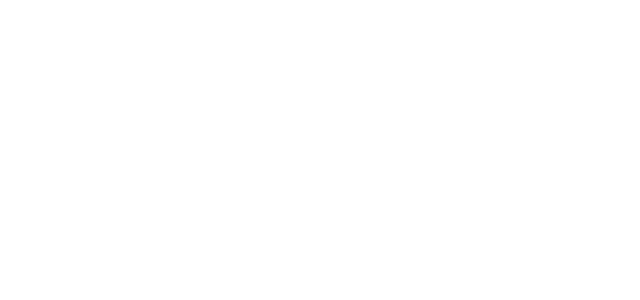
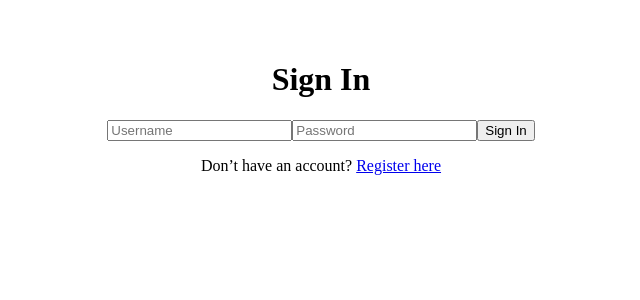
Before and after one commit to dmiddleton92/MyBlogger, a React (Vite) app in the folder MyBlogger/client/: page /login in a window 1280 px wide. Before the commit this address had no page. Shown: the top 300 px of the page, without its empty margins (319-959 px from the left). Built offline with nearby package versions, Linux system fonts and the light colour scheme.

Commit message:
added id for styling, will style later

```diff
--- a/MyBlogger/client/src/Login.jsx
+++ b/MyBlogger/client/src/Login.jsx
@@ -0,0 +1,64 @@
+import React, { useState } from 'react';
+import { useMutation, gql } from '@apollo/client';
+import { useNavigate, Link } from 'react-router-dom';
+import './Login.css';
+
+const LOGIN_MUTATION = gql`
+mutation Login($username: String!, $password: String!) {
+    login(username: $username, password: $password) {
+    token
+    user {
+        id
+        username
+    }
+    }
+}
+`;
+
+function Login() {
+    const [username, setUsername] = useState('');
+    const [password, setPassword] = useState('');
+    const [login, { error }] = useMutation(LOGIN_MUTATION);
+    const navigate = useNavigate();
+
+    const handleSubmit = async (e) => {
+        e.preventDefault();
+        try {
+            const { data } = await login({ variables: { username, password } });
+            localStorage.setItem('token', data.login.token);
+            navigate('/dashboard');
+        } catch (err) {
+            console.error('Login error:', err);
+        }
+    };
+
+    return (
+        <div id="login-container">
+            <h1 id="login-title">Sign In</h1>
+            <form id="login-form" onSubmit={handleSubmit}>
+                <input
+                    id="login-username"
+                    value={username}
+                    onChange={(e) => setUsername(e.target.value)}
+                    placeholder="Username"
+                    autoComplete="username"
+                />
+                <input
+                    id="login-password"
+                    type="password"
+                    value={password}
+                    onChange={(e) => setPassword(e.target.value)}
+                    placeholder="Password"
+                    autoComplete="current-password"
+                />
+                <button id="login-submit" type="submit">Sign In</button>
+            </form>
+            {error && <p id="login-error">{error.message}</p>}
+            <p id="login-register-link">
+                Don’t have an account? <Link to="/">Register here</Link>
+            </p>
+        </div>
+    );
+}
+
+export default Login;
--- a/MyBlogger/client/src/main.jsx
+++ b/MyBlogger/client/src/main.jsx
@@ -5,7 +5,7 @@ import { BrowserRouter, Routes, Route } from 'react-router-dom';
 import App from './App.jsx';
 // import App from './App.css';
 import Register from './Register.jsx';
-// import Login from './Login.jsx';
+import Login from './Login.jsx';
 
 
 const client = new ApolloClient({
@@ -23,7 +23,7 @@ ReactDOM.createRoot(document.getElementById('root')).render(
         <Routes>
           <Route path="/" element={<App />} />
           <Route path="/register" element={<Register />} />
-          {/* <Route path="/login" element={<Login />} /> */}
+          <Route path="/login" element={<Login />} />
         </Routes>
       </BrowserRouter>
     </ApolloProvider>
```
Also changed, not shown: MyBlogger/client/src/Login.css (added).
